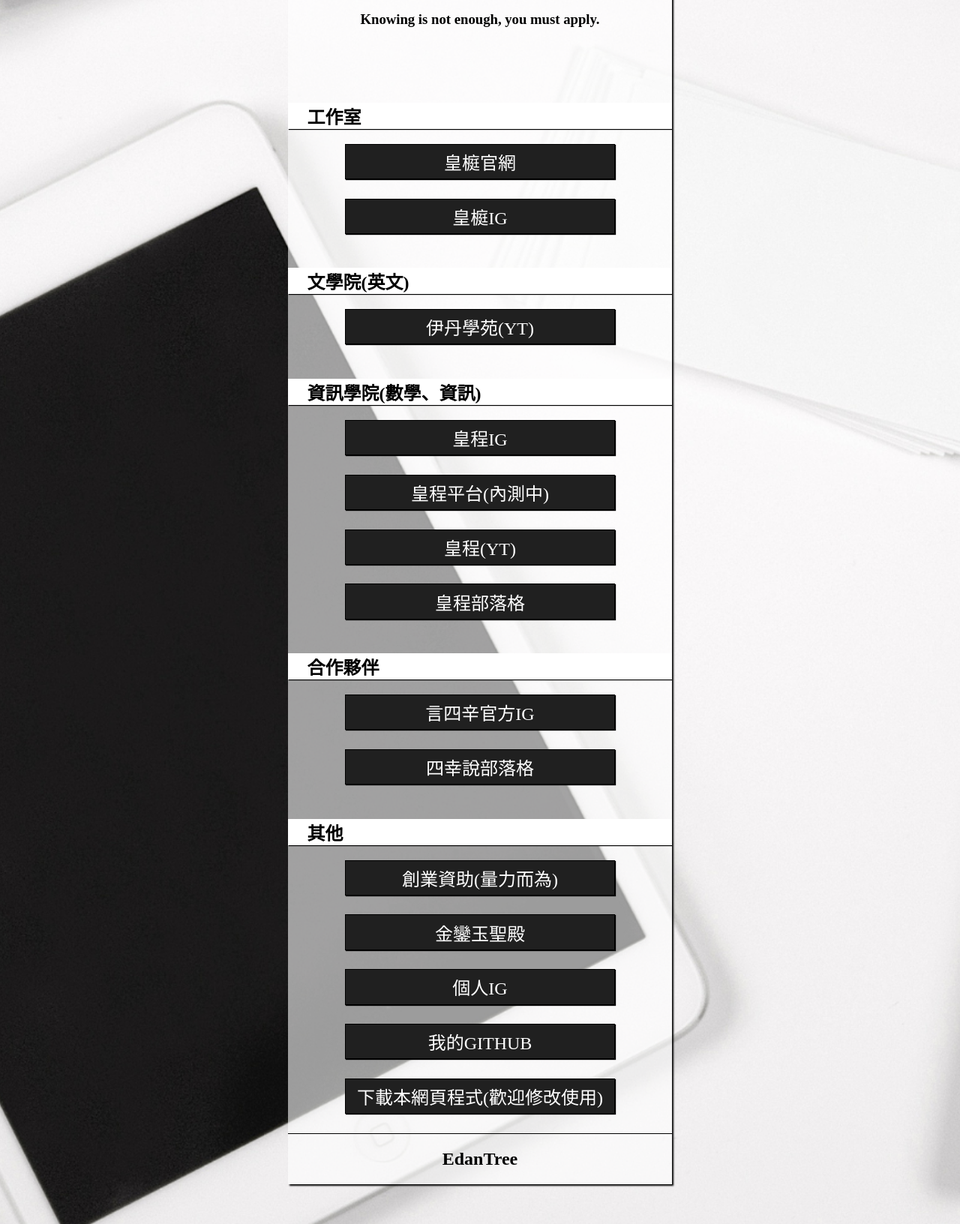
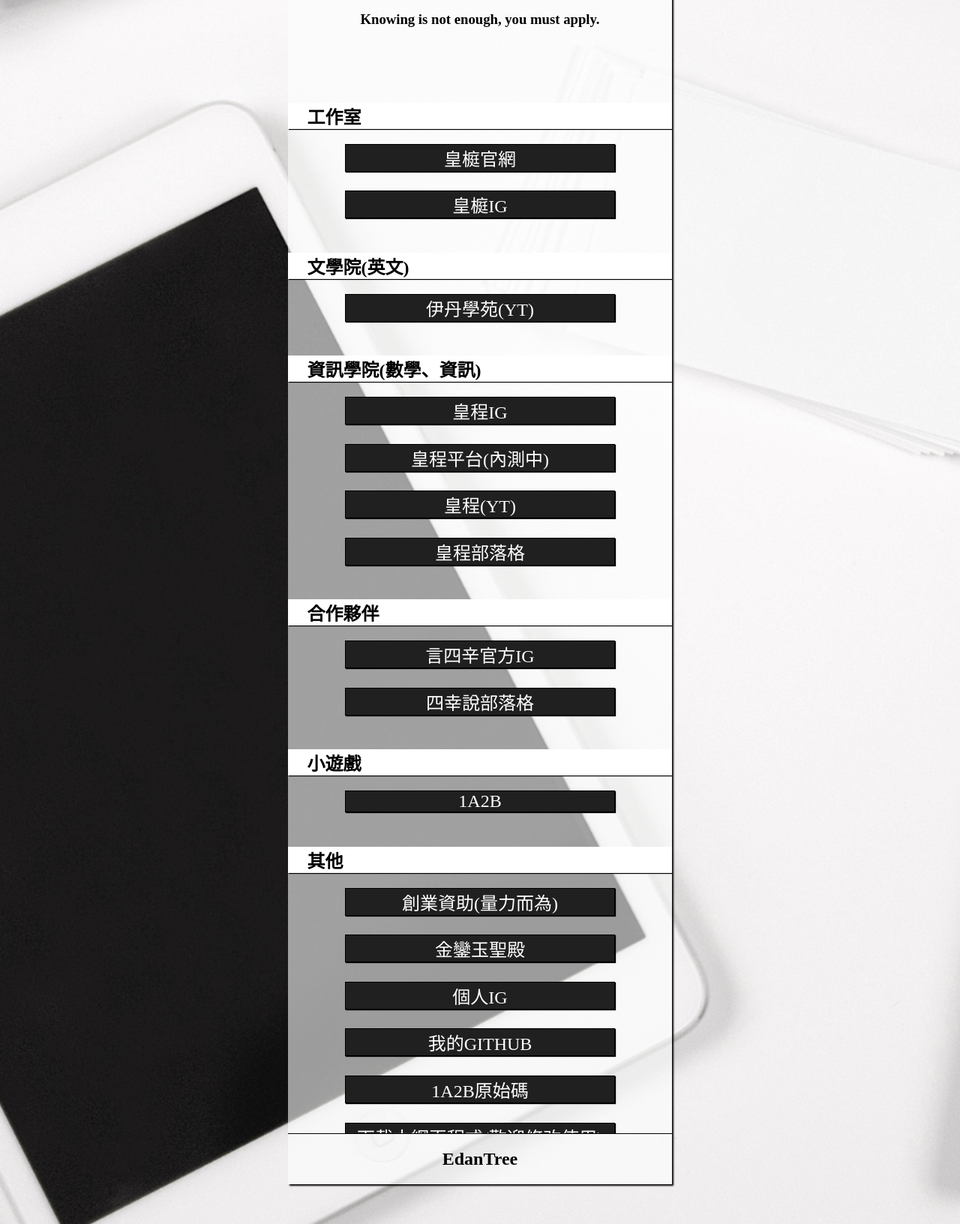
Before and after one commit to Edan0615/EdanTree, a PHP site: page / in a window 1280 px wide. Shown: the part 494-2126 px from the top of the page at 75% size. Run offline with PHP 8.4, Linux system fonts and the light colour scheme.

Commit message:
更新1A1B小遊戲

```diff
--- a/index.php
+++ b/index.php
@@ -97,6 +97,10 @@
                 四幸說部落格
                 </a>
             </div>
+            <h1  class='ParTitle'>小遊戲</h1>
+            <div class="Links">
+              <a href="https://huangting.tech/1A2B" target="_blank">1A2B</a>
+            </div>
             <h1 class='ParTitle'>其他</h1>
             <div class="Links">
               <a
@@ -111,8 +115,12 @@
             <div class="Links">
               <a href=" https://www.instagram.com/cfi_0x57c077b/" target="_blank">個人IG</a>
             </div>
+
             <div class="Links">
               <a href="https://github.com/Edan0615" target="_blank">我的GITHUB</a>
+            </div>
+            <div class="Links">
+              <a href="https://github.com/Edan0615/1A2B" target="_blank">1A2B原始碼</a>
             </div>
              <div class="Links">
               <a href="https://github.com/Edan0615/EdanTree" target="_blank">下載本網頁程式(歡迎修改使用)</a>
```
